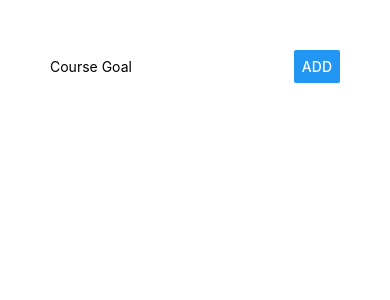
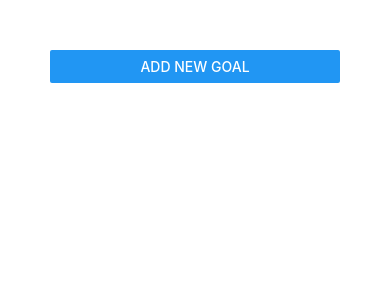
Before and after one commit to namanyadav/react-native-ref, a React Native app: screen / in a window 390 px wide. Shown: the top 300 px of the page. Built offline with nearby package versions, Linux system fonts and the light colour scheme.

Commit message:
modal with slide

```diff
--- a/App.js
+++ b/App.js
@@ -5,6 +5,7 @@ import GoalInput from "./components/GoalInput";
 
 export default function App() {
     const [courseGoals, setCourseGoals] = useState([]);
+    const [isAddMode, setIsAddMode] = useState(false);
 
     const addGoalHandler = goalTitle => {
         console.log(goalTitle);
@@ -22,7 +23,8 @@ export default function App() {
     }
   return (
     <View style={styles.screen}>
-        <GoalInput onAddGoal={addGoalHandler}/>
+        <Button title="Add new goal" onPress={setIsAddMode.bind(this, true)}/>
+        <GoalInput visible={isAddMode} onAddGoal={addGoalHandler}/>
       <FlatList
           data={courseGoals}
           renderItem={itemData => <GoalItem id={itemData.item.id} onDelete={removeGoalHandler} title={itemData.item.value}/>}
--- a/components/GoalInput.js
+++ b/components/GoalInput.js
@@ -1,5 +1,5 @@
 import React, {useState} from 'react';
-import {Button, TextInput, View, StyleSheet} from "react-native";
+import {Button, TextInput, View, StyleSheet, Modal} from "react-native";
 
 const GoalInput = props => {
     const [enteredGoal, setEnteredGoal] = useState('');
@@ -7,6 +7,7 @@ const GoalInput = props => {
         setEnteredGoal(enteredText);
     };
     return (
+        <Modal visible={props.visible} animationType="slide">
             <View style={styles.inputContainer}>
                 <TextInput
                     placeholder="Course Goal"
@@ -15,6 +16,7 @@ const GoalInput = props => {
                     value={enteredGoal}/>
                 <Button title="Add" onPress={props.onAddGoal.bind(this, enteredGoal)}/>
             </View>
+        </Modal>
     );
 };
 
```
Lines whose indentation alone changed are shown as unchanged.
